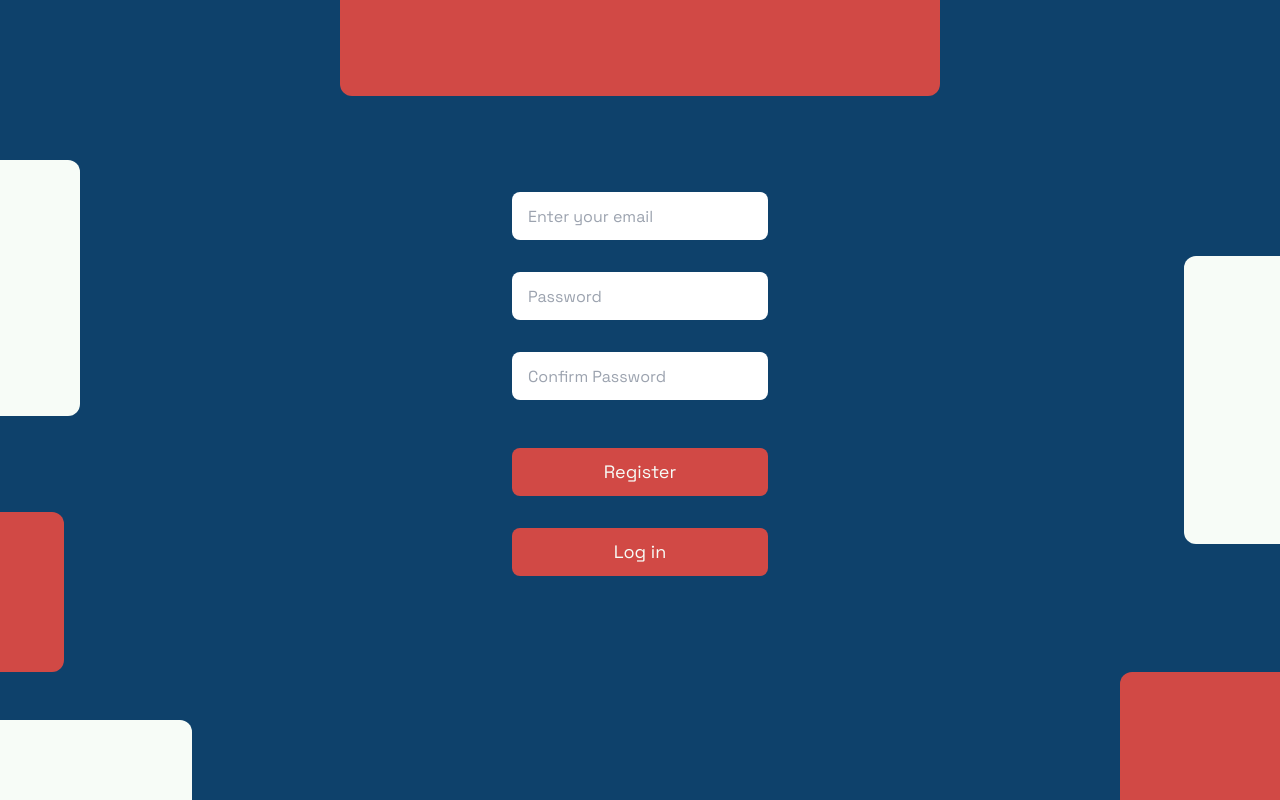
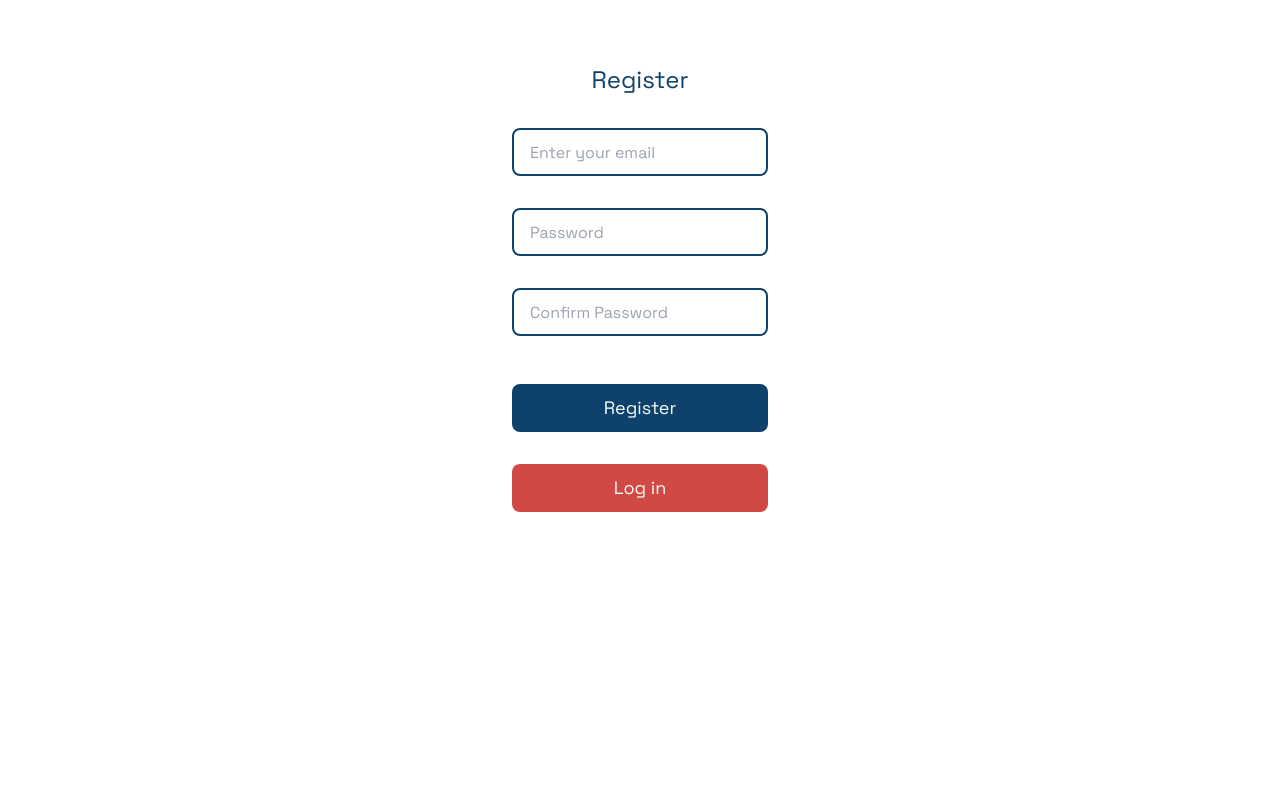
Before and after one commit to kristzz/pauguruGazeji, a Next.js app in the folder frontend/: page /register in a window 1280 px wide. Built offline with nearby package versions, Linux system fonts and the light colour scheme.

Commit message:
frontend update, parejais citreiz jo backend neiet uz main pc

```diff
--- a/frontend/src/app/about-you/education/page.jsx
+++ b/frontend/src/app/about-you/education/page.jsx
@@ -84,32 +84,14 @@ export default function Home() {
 
 
   return (
-    <div className="flex flex-col items-center">
-      <div className="flex flex-row">
-        <div className=" bg-main-red w-60 h-16 rounded-b-xl z-0
-                        sm:w-72 sm:h-24
-                        xl:w-[600px]"></div>
-        <div className="absolute bg-main-blue w-14 h-60 rounded-s-xl right-0 top-64
-                        sm:w-24 sm:h-72"></div>
-        <div className="absolute bg-main-blue w-8 h-36 rounded-e-xl left-0 top-48
-                        sm:w-20 sm:h-64
-                        xl:top-40"></div>
-        <div className="absolute bg-main-red w-16 h-32 rounded-e-xl left-0 bottom-36
-                        sm:w-16 sm:h-40 sm:bottom-44
-                        xl:bottom-32"></div>
-        <div className="absolute bg-main-blue w-40 h-16 rounded-tr-xl bottom-0 left-0
-                        sm:w-48 sm:h-20"></div>
-        <div className="absolute bg-main-red w-32 h-24 rounded-tl-xl bottom-0 right-0
-                        sm:w-40 sm:h-32"></div>
-      </div>
-
+    <div className="flex justify-center mt-16">
      <div id="section3" className="flex flex-col items-center">
         <p className="text-main-blue text-2xl w-52 text-center mt-8">
           What is your education level?
         </p>
 
         <form onSubmit={handleSubmit} className="flex flex-col items-center">
-        <select name="education" value={formData.education} onChange={handleChange} className="px-2 py-1 border-2 border-main-blue rounded-lg mt-2 w-full bg-main-white">
+        <select name="education" value={formData.education} onChange={handleChange} className="px-2 py-1 border-2 border-main-blue rounded-lg mt-4 w-full bg-main-white">
           <option value=''>Education level</option>
           <option value='primary'>Primary</option>
           <option value='secondary'>Secondary</option>
@@ -121,7 +103,7 @@ export default function Home() {
         <button
           id="cycleButton"
           onClick={handleSubmit}
-          className="bg-main-red text-main-white w-40 h-12 rounded-lg mt-14 text-lg">
+          className="bg-main-red text-main-white w-40 h-12 rounded-lg mt-[7.625rem] text-lg">
           Next
         </button>
         {/* Display error or success messages */}
--- a/frontend/src/app/about-you/page.jsx
+++ b/frontend/src/app/about-you/page.jsx
@@ -78,17 +78,7 @@ export default function Home() {
     }
 };
   return (
-    <div>
-      <div className="flex flex-col items-center">
-        <div className="flex flex-row">
-          <div className=" bg-main-red w-60 h-16 rounded-b-xl z-0 sm:w-72 sm:h-24 xl:w-[600px]"></div>
-          <div className="absolute bg-main-blue w-14 h-60 rounded-s-xl right-0 top-64 sm:w-24 sm:h-72"></div>
-          <div className="absolute bg-main-blue w-8 h-36 rounded-e-xl left-0 top-48 sm:w-20 sm:h-64 xl:top-40"></div>
-          <div className="absolute bg-main-red w-16 h-32 rounded-e-xl left-0 bottom-36 sm:w-16 sm:h-40 sm:bottom-44 xl:bottom-32"></div>
-          <div className="absolute bg-main-blue w-40 h-16 rounded-tr-xl bottom-0 left-0 sm:w-48 sm:h-20"></div>
-          <div className="absolute bg-main-red w-32 h-24 rounded-tl-xl bottom-0 right-0 sm:w-40 sm:h-32"></div>
-        </div>
-
+    <div className="flex justify-center mt-16">
       <div id="section1" className="flex flex-col items-center">
         <p className="text-main-blue text-2xl text-center mt-8">Your information</p>
         {error && <p className="text-red-500">{error}</p>}
@@ -142,6 +132,5 @@ export default function Home() {
         </form>
       </div>
     </div>
-    </div>
   );
 }
--- a/frontend/src/app/about-you/subjects/page.jsx
+++ b/frontend/src/app/about-you/subjects/page.jsx
@@ -92,17 +92,7 @@ export default function Home() {
   };
 
   return (
-    <div>
-      <div className="flex flex-col items-center">
-        <div className="flex flex-row">
-          <div className="bg-main-red w-60 h-16 rounded-b-xl z-0 sm:w-72 sm:h-24 xl:w-[600px]"></div>
-          <div className="absolute bg-main-blue w-14 h-60 rounded-s-xl right-0 top-64 sm:w-24 sm:h-72"></div>
-          <div className="absolute bg-main-blue w-8 h-36 rounded-e-xl left-0 top-48 sm:w-20 sm:h-64 xl:top-40"></div>
-          <div className="absolute bg-main-red w-16 h-32 rounded-e-xl left-0 bottom-36 sm:w-16 sm:h-40 sm:bottom-44 xl:bottom-32"></div>
-          <div className="absolute bg-main-blue w-40 h-16 rounded-tr-xl bottom-0 left-0 sm:w-48 sm:h-20"></div>
-          <div className="absolute bg-main-red w-32 h-24 rounded-tl-xl bottom-0 right-0 sm:w-40 sm:h-32"></div>
-        </div>
-
+    <div className="flex flex-col mt-16">
       <div id="section2" className="flex flex-col items-center">
         <p className="text-main-blue text-2xl w-52 text-center mt-8">
           Specify the subjects you want to study
@@ -116,7 +106,6 @@ export default function Home() {
               onToggle={() => handleSubjectToggle(subject.id)}
             />
           ))}
-          </div>
         </div>
       </div>
 
--- a/frontend/src/app/forgot/page.tsx
+++ b/frontend/src/app/forgot/page.tsx
@@ -43,29 +43,26 @@ export default function ForgotPassword() {
   };
 
   return (
-    <main>
-      <div className="bg-main-red h-screen w-screen">
-        <div>
-          <form className="flex flex-col items-center" onSubmit={handleSubmit}>
+    <div className="flex justify-center h-screen w-screen">
+      <div id="passwordResetSection" className="flex flex-col items-center">
+        <p className="text-main-blue text-2xl text-center mt-16">Reset Password</p>
+        {error && <p className="text-red-500 mt-4">{error}</p>}
+        {message && <p className="text-green-500 mt-4">{message}</p>}
+        <form onSubmit={handleSubmit} className="flex flex-col items-center">
           <input
-              className={`h-12 w-64 mt-24 mb-4 rounded-lg p-4 ${error ? 'border-red-500' : ''}`}
             type="email"
-              id="email"
             name="email"
             placeholder="Enter your email"
             value={email}
             onChange={(e) => setEmail(e.target.value)}
+            className="h-12 w-64 mt-8 rounded-lg p-4 border-2 border-main-blue"
+            required
           />
-            <div className="flex items-center mt-8">
-              <button className="bg-main-blue text-main-white text-lg rounded-lg h-12 w-64">
+          <button type="submit" className="bg-main-red text-main-white text-lg rounded-lg h-12 w-52 mt-24">
             Reset Password
           </button>
-            </div>
-            {message && <p className="text-green-500 mt-4">{message}</p>}
-            {error && <p className="text-main-white mt-4">{error}</p>}
         </form>
       </div>
     </div>
-    </main>
   );
 }
--- a/frontend/src/app/register/page.tsx
+++ b/frontend/src/app/register/page.tsx
@@ -69,68 +69,57 @@ export default function Register() {
   };
 
   return (
-    <main>
-      <div className="bg-main-blue h-screen w-screen">
-        <div className="">
-          <form
-            className="flex flex-col items-center"
-            onSubmit={handleRegister}
-            method="post"
-          >
-            <div className="flex flex-row">
-              <div className="bg-main-red w-60 h-16 rounded-b-xl z-0 hidden sm:w-72 sm:h-24 sm:block xl:w-[600px]"></div>
-              <div className="absolute bg-main-white w-8 h-60 rounded-s-xl right-0 top-64 hidden sm:w-24 sm:h-72 sm:block"></div>
-              <div className="absolute bg-main-white w-12 h-32 rounded-e-xl left-0 top-52 hidden sm:w-20 sm:h-64 sm:block xl:top-40"></div>
-              <div className ="absolute bg-main-red w-8 h-32 rounded-e-xl left-0 bottom-36 hidden sm:w-16 sm:h-40 sm:bottom-44 sm:block xl:bottom-32"></div>
-              <div className="absolute bg-main-white w-40 h-16 rounded-tr-xl bottom-0 left-0 hidden sm:w-48 sm:h-20 sm:block"></div>
-              <div className="absolute bg-main-red w-28 h-24 rounded-tl-xl bottom-0 right-0 hidden sm:w-40 sm:h-32 sm:block"></div>
-            </div>
+    <div className="flex justify-center h-screen w-screen">
+      <div id="registerSection" className="flex flex-col items-center">
+        <p className="text-main-blue text-2xl text-center mt-16">Register</p>
 
+        {error && <p className="text-red-500 mt-4">{error}</p>} {/* Display error message */}
+
+        <form onSubmit={handleRegister} className="flex flex-col items-center">
           <input
-              className="h-12 w-64 mt-24 mb-4 rounded-lg p-4"
             type="email"
-              id="email"
             name="email"
             placeholder="Enter your email"
             value={email}
             onChange={(e) => setEmail(e.target.value)}
+            className="h-12 w-64 mt-8 mb-4 rounded-lg p-4 border-2 border-main-blue"
+            required
           />
           <input
-              className="h-12 w-64 my-4 rounded-lg p-4"
             type="password"
-              id="password"
             name="password"
             placeholder="Password"
             value={password}
             onChange={(e) => setPassword(e.target.value)}
+            className="h-12 w-64 my-4 rounded-lg p-4 border-2 border-main-blue"
+            required
           />
           <input
-              className="h-12 w-64 my-4 rounded-lg p-4"
             type="password"
-              id="confirm-password"
             name="confirm-password"
             placeholder="Confirm Password"
             value={confirmPassword}
             onChange={(e) => setConfirmPassword(e.target.value)}
+            className="h-12 w-64 my-4 rounded-lg p-4 border-2 border-main-blue"
+            required
           />
 
-            {error && <p className="text-main-white">{error}</p>} {/* Display error message */}
-
-            <div className="flex items-center mt-8">
-              <button className="bg-main-red text-main-white text-lg rounded-lg h-12 w-64">
+          <button
+            type="submit"
+            className="bg-main-blue text-main-white text-lg rounded-lg h-12 w-64 mt-8"
+          >
             Register
           </button>
-            </div>
 
-            <div className="flex items-center mt-8">
-              <button  type="button" onClick={handleLoginRedirect} className="bg-main-red text-main-white text-lg rounded-lg h-12 w-64">
+          <button
+            type="button"
+            onClick={handleLoginRedirect}
+            className="bg-main-red text-main-white text-lg rounded-lg h-12 w-64 mt-8"
+          >
             Log in
           </button>
-            </div>
-
         </form>
       </div>
     </div>
-    </main>
   );
 }
```
Also changed, not shown: frontend/src/app/login/page.tsx (+13 -26 lines). Lines whose indentation alone changed are shown as unchanged.
